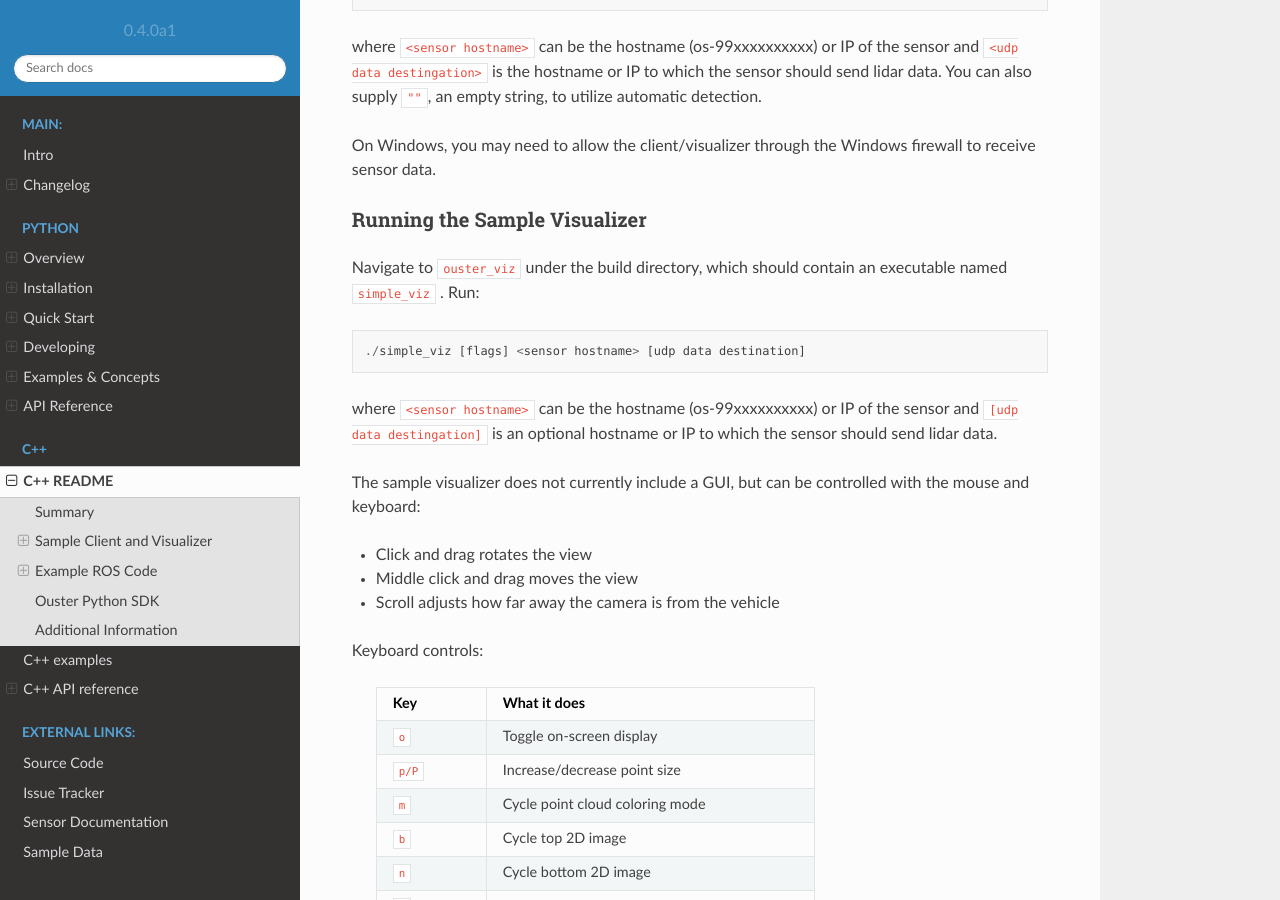
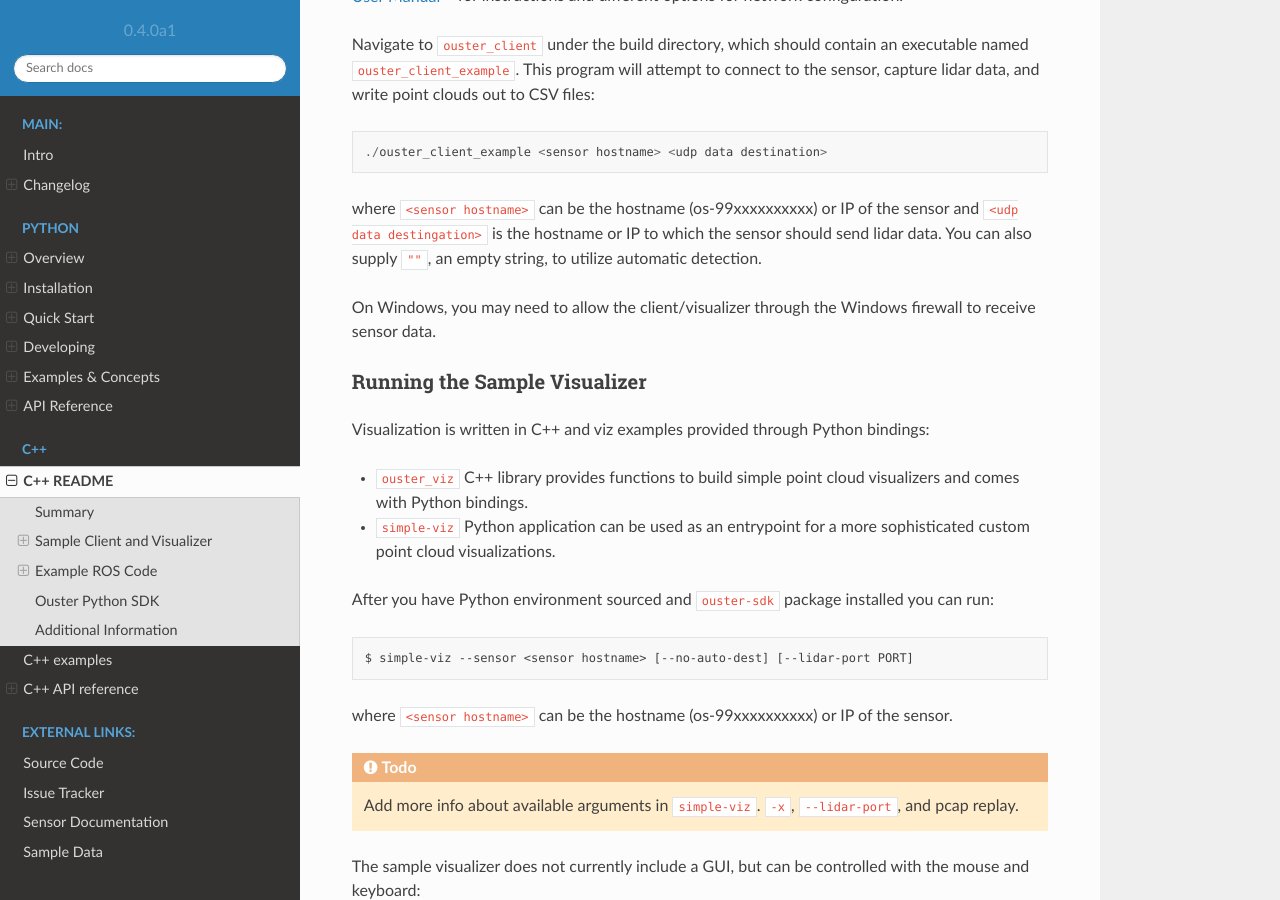
Before and after one commit to ouster-lidar/ouster-sdk, a Sphinx documentation site: the page built from docs/cpp/index.rst, in a window 1280 px wide and 900 px high, scrolled down 3022 px. Built offline with Sphinx 7.4.7 and the Read the Docs theme 2.0.0, drawn with Linux system fonts in a browser that asks for light colours; some of the changed text lies outside the part shown.

Commit message:
SDK Readme Pass 1

```diff
--- a/README.rst
+++ b/README.rst
@@ -1,6 +1,19 @@
-===================
-Ouster Example Code
-===================
+.. image:: docs/images/Ouster_Logo_TM_Horiz_Black_RGB_600px.png
+    :align: center
+
+
+==========================================================
+Ouster SDK - libraries and tools for Ouster Lidar Sensors
+==========================================================
+
+**Quick links:** `Python SDK <https://static.ouster.dev/sdk-docs/index.html>`_  |  `Python Quick
+Start <https://static.ouster.dev/sdk-docs/quickstart.html>`_  |  `Changelog
+<https://static.ouster.dev/sdk-docs/changelog.html>`_  |  `Sensor Docs
+<https://static.ouster.dev/sensor-docs>`_  | `Sample Data
+<https://static.ouster.dev/sdk-docs/quickstart.html#using-sample-data>`_  |  `Issues
+<https://github.com/ouster-lidar/ouster_example/issues>`_
+
+------------------------------------------------------
 
 :Description: Sample code provided for working with Ouster sensors
 
@@ -21,7 +34,7 @@
 * `ouster_client <ouster_client/>`_ contains an example C++ client for ouster sensors
 * `ouster_viz <ouster_viz/>`_ contains a basic point cloud visualizer
 * `ouster_ros <ouster_ros/>`_ contains example ROS nodes for publishing point cloud messages
-* `python <python/>`_ contains the code for the ouster sensor python SDK
+* `python <python/>`_ contains the code for the ouster sensor python SDK (``ouster-sdk`` Python package)
 
 
 Sample Client and Visualizer
@@ -96,7 +109,7 @@
 5. In the menu bar at the top of the screen, select **Build > Build All**.
 6. To use the resulting binaries, go to **View > Terminal** and run, for example::
 
-    .\out\build\x64-Release\ouster_client\ouster_client_example.exe -h
+    .\out\build\x64-Release\ouster_client\ouster_client_example.exe
 
 .. _building in release mode: https://docs.microsoft.com/en-us/visualstudio/debugger/how-to-set-debug-and-release-configurations?view=vs-2019
 
@@ -123,13 +136,23 @@
 Running the Sample Visualizer
 -----------------------------
 
-Navigate to ``ouster_viz`` under the build directory, which should contain an executable named
-``simple_viz`` . Run::
+Visualization is written in C++ and viz examples provided through Python bindings:
 
-    ./simple_viz [flags] <sensor hostname> [udp data destination]
+- ``ouster_viz`` C++ library provides functions to build simple point cloud visualizers and comes
+  with Python bindings.
+- ``simple-viz`` Python application can be used as an entrypoint for a more sophisticated custom
+  point cloud visualizations.
 
-where ``<sensor hostname>`` can be the hostname (os-99xxxxxxxxxx) or IP of the sensor and ``[udp
-data destingation]`` is an optional hostname or IP to which the sensor should send lidar data.
+After you have Python environment sourced and ``ouster-sdk`` package installed you can run::
+
+   $ simple-viz --sensor <sensor hostname> [--no-auto-dest] [--lidar-port PORT]
+
+where ``<sensor hostname>`` can be the hostname (os-99xxxxxxxxxx) or IP of the sensor.
+
+.. todo::
+
+   Add more info about available arguments in ``simple-viz``. ``-x``, ``--lidar-port``, and pcap
+   replay.
 
 The sample visualizer does not currently include a GUI, but can be controlled with the mouse and
 keyboard:
@@ -139,7 +162,6 @@
 * Scroll adjusts how far away the camera is from the vehicle
 
 Keyboard controls:
-
     ==============  ===============================================
         Key         What it does
     ==============  ===============================================
```
Also changed, not shown: docs/python/devel.rst (+7 -0 lines), docs/images/Ouster_Logo_TM_Horiz_Black_RGB_600px.png (added).
